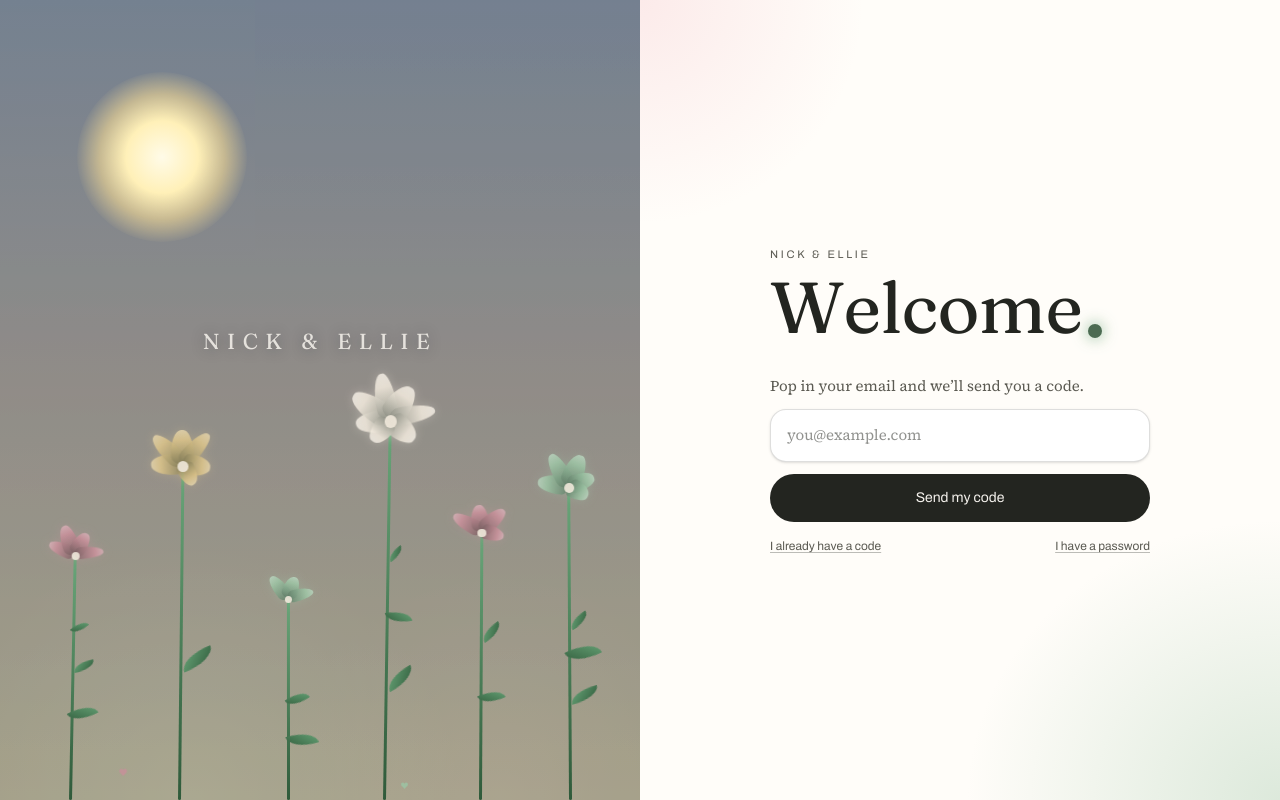
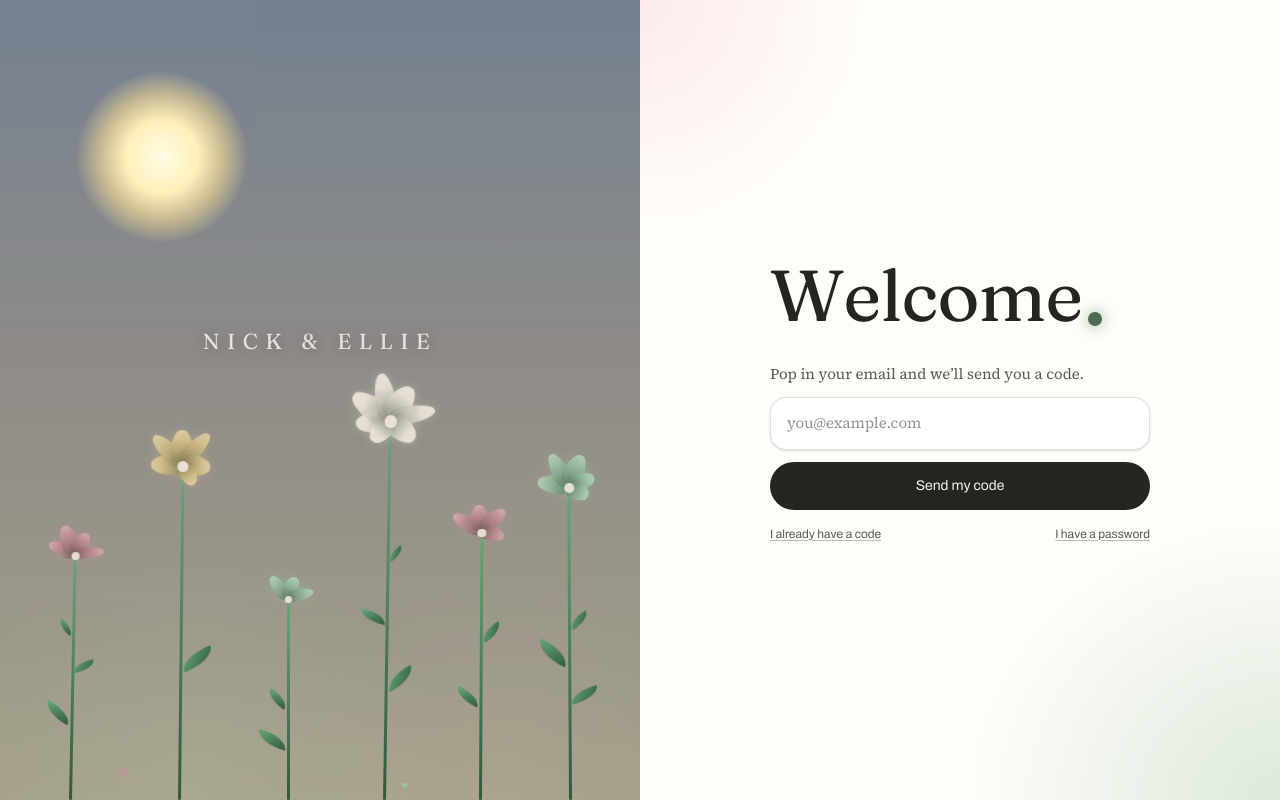
Before and after one commit to nicksdrewe/wedding, a Next.js app: page /login in a window 1280 px wide. Built offline with nearby package versions, Linux system fonts and the light colour scheme.

Commit message:
Sign-in: drop right-hand name; leaves on both sides of stems
Co-Authored-By: Claude Sonnet 5.5 <noreply@anthropic.com>

```diff
--- a/src/app/styles/auth.css
+++ b/src/app/styles/auth.css
@@ -140,7 +140,7 @@
   opacity: 0;
   animation: auth-fade 1s ease-out calc(var(--gd, 0s) + 1.1s + var(--ld, 0s)) forwards;
 }
-.auth-flower__leaf--l { right: 1px; transform: rotate(var(--lr, -20deg)) scaleX(-1); transform-origin: right center; }
+.auth-flower__leaf--l { right: 1px; border-radius: 0 100%; transform: rotate(calc(var(--lr, -20deg) * -1)); transform-origin: right center; }
 .auth-flower__leaf--r { left: 1px; transform: rotate(var(--lr, -20deg)); transform-origin: left center; }
 .auth-flower__bloom {
   position: absolute;
--- a/src/components/auth/LoginExperience.tsx
+++ b/src/components/auth/LoginExperience.tsx
@@ -183,7 +183,6 @@ export function LoginExperience({ next = "/hub", startAt }: { next?: string; sta
     <>
       <AuthScene>
         <div className="w-full max-w-[380px]">
-          <p className="mb-2 font-serif text-[11px] tracking-[0.25em] text-ink-soft uppercase">Nick &amp; Ellie</p>
           <SplitWord key={`${word}-${step}`} word={word} />
 
           {step === "email" && (
```
